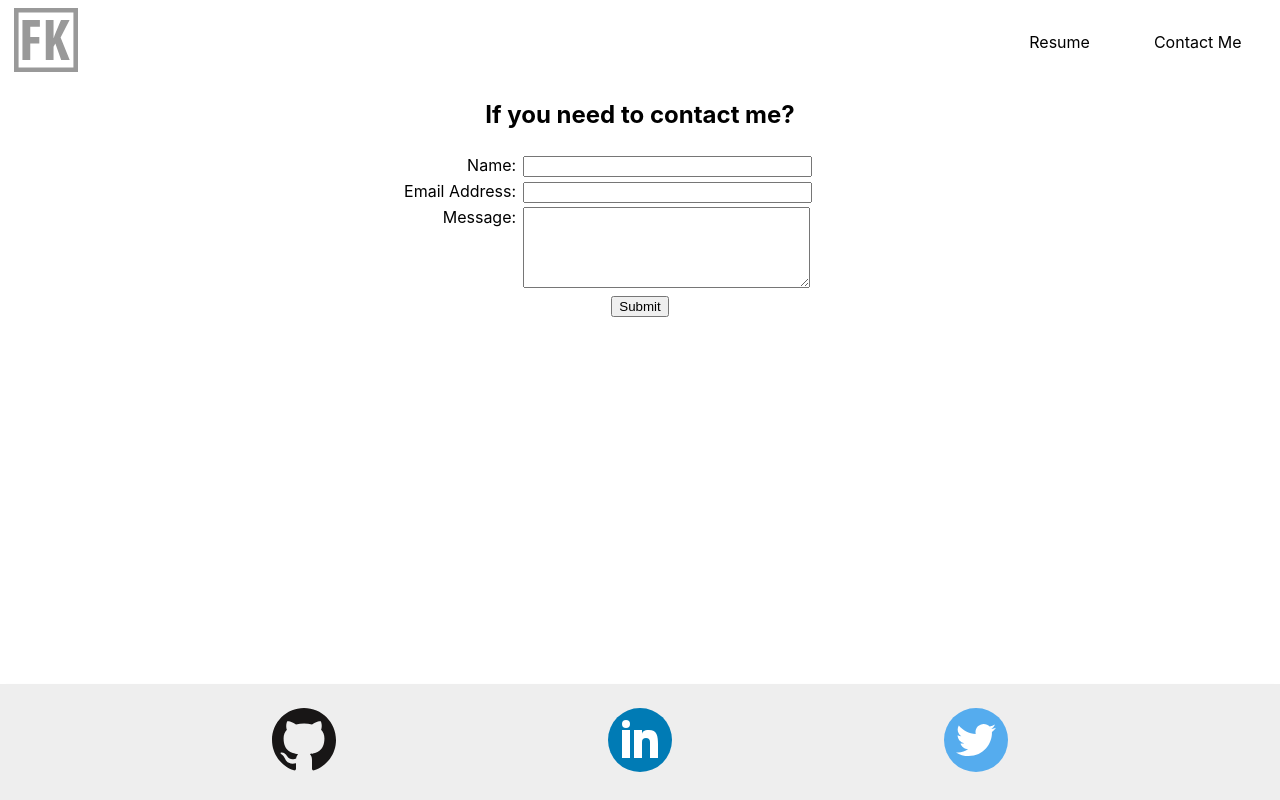
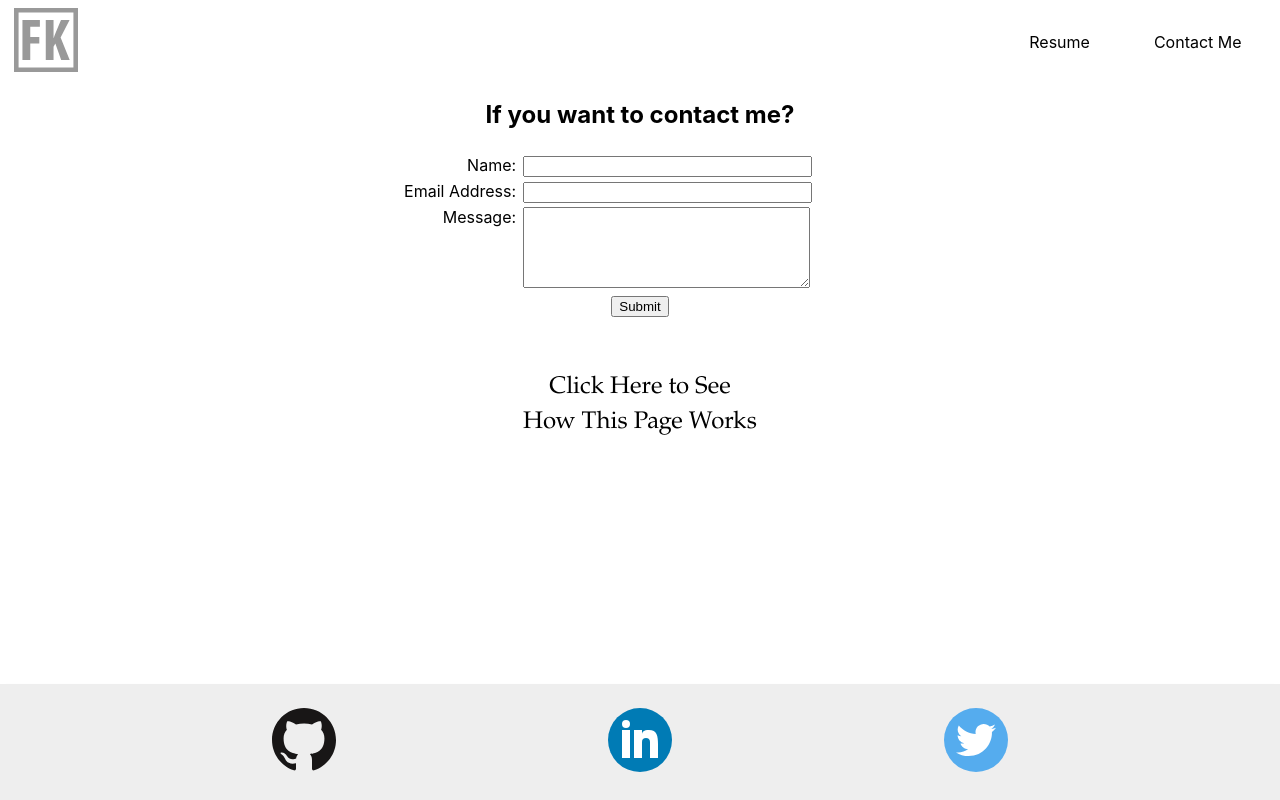
Before and after one commit to ColdFerrin/personal-repo, a React (Create React App) app: page /contact in a window 1280 px wide. Built offline with nearby package versions, Linux system fonts and the light colour scheme; a web font is replaced by a local one.

Commit message:
Add hard copy link to resume, and source link to contact form.

```diff
--- a/src/Body/Contact.css
+++ b/src/Body/Contact.css
@@ -25,3 +25,20 @@
 .form-control{
     width: 50%;
 }
+
+.Link-surround-cont-wrks {
+    text-decoration: none;
+    padding: 6vh 8vh;
+    color: black;
+    text-align: center;
+    position: center;
+    font-family: Garamond, serif;
+    font-size: 18pt;
+}
+
+.Link-cont-wrks {
+    text-align: center;
+    position: center;
+    vertical-align: bottom;
+    margin: 6px;
+}
--- a/src/Body/Contact.js
+++ b/src/Body/Contact.js
@@ -14,7 +14,7 @@ export class Contact extends React.Component{
     render () {
         return (
             <div className={"Contact"}>
-            <h2>If you need to contact me?</h2>
+            <h2>If you want to contact me?</h2>
                 <form id="contact-form" onSubmit={this.handleSubmit.bind(this)}>
                     <table>
                         <tbody>
@@ -52,6 +52,18 @@ export class Contact extends React.Component{
                     </table>
                     <button type="submit" className="btn btn-primary">Submit</button>
                 </form>
+                <div className={"btn-cont-wrks"}>
+                    <a style={{textDecoration: 'none', color: 'black'}} href={"https://github.com/ColdFerrin/personal-site-contact-sender"}>
+                        <div className={'Link-surround-cont-wrks'}>
+                            <p className={'Link-cont-wrks'}>
+                                Click Here to See
+                            </p>
+                            <p className={'Link-cont-wrks'}>
+                                How This Page Works
+                            </p>
+                        </div>
+                    </a>
+                </div>
             </div>
         )
     }
--- a/src/Body/Index.css
+++ b/src/Body/Index.css
@@ -11,12 +11,12 @@
 }
 
 .Body-Left {
-    width: 34vw;
+    width: 20vw;
     float: Left;
 }
 
 .Body-Right {
-    width: 33vw;
+    width: 45vw;
     float: right;
 }
 
@@ -26,7 +26,7 @@
 
 .Body-Img {
     align-content: center;
-    height: 70vh;
+    width: 18vw;
 }
 
 .color {
@@ -58,10 +58,20 @@ h1 {
     font-size: 30px;
 }
 
-@media (max-width: 560px) {
+@media (max-width: 680px) {
     .Body-Box {
         width: 100%;
         text-align: center;
         margin: auto;
     }
+
+    .Body-Left {
+        width: 45vw;
+        float: Left;
+    }
+
+    .Body-Img {
+        align-content: center;
+        width: 44vw;
+    }
 }
--- a/src/Body/Resume.css
+++ b/src/Body/Resume.css
@@ -51,3 +51,25 @@ table {
         text-align: center;
     }
 }
+
+.Link-res {
+    text-decoration: none;
+    padding: 6vh 8vh .25vh 8vh;
+    color: black;
+}
+
+.btn-res {
+    text-align: center;
+    position: center;
+    font-family: Garamond, serif;
+    font-size: 18pt;
+    vertical-align: top;
+    color: #999999;
+}
+
+.res-pdf{
+    width: 3vw;
+    display:inline-block;
+    padding: 1vh;
+    margin: 0 1vw;
+}
--- a/src/Body/Resume.js
+++ b/src/Body/Resume.js
@@ -1,5 +1,6 @@
 import React from 'react';
 import './Resume.css';
+import pdf from './pdf.svg';
 
 export class Resume extends React.Component {
     render() {
@@ -294,8 +295,23 @@ export class Resume extends React.Component {
                             <p>Team Leader, ERAU VEX Robotics Club Team White, 2016 - 2018 </p>
                         </td>
                     </tr>
+                    <tr>
+                        <td colSpan={4}>
+                            <div className={"btn-res"}>
+                                <p className={'Link-res'}>
+                                    Download file
+                                </p>
+                                <a style={{textDecoration: 'none', color: 'black'}} href={"https://ferrin-katz-files.s3.amazonaws.com/resume/Ferrin+Katz+Resume+V6.pdf"}>
+                                    <div className={'Link-surround-res'}>
+                                        <img src={pdf} className="res-pdf" alt="pdf"/>
+                                    </div>
+                                </a>
+                            </div>
+                        </td>
+                    </tr>
                     </tbody>
                 </table>
+
             </div>
         )
     }
```
Also changed, not shown: package.json (+4 -4 lines), src/Body/pdf.svg (added), 1 other file (tests, documents, lock files or other folders).
